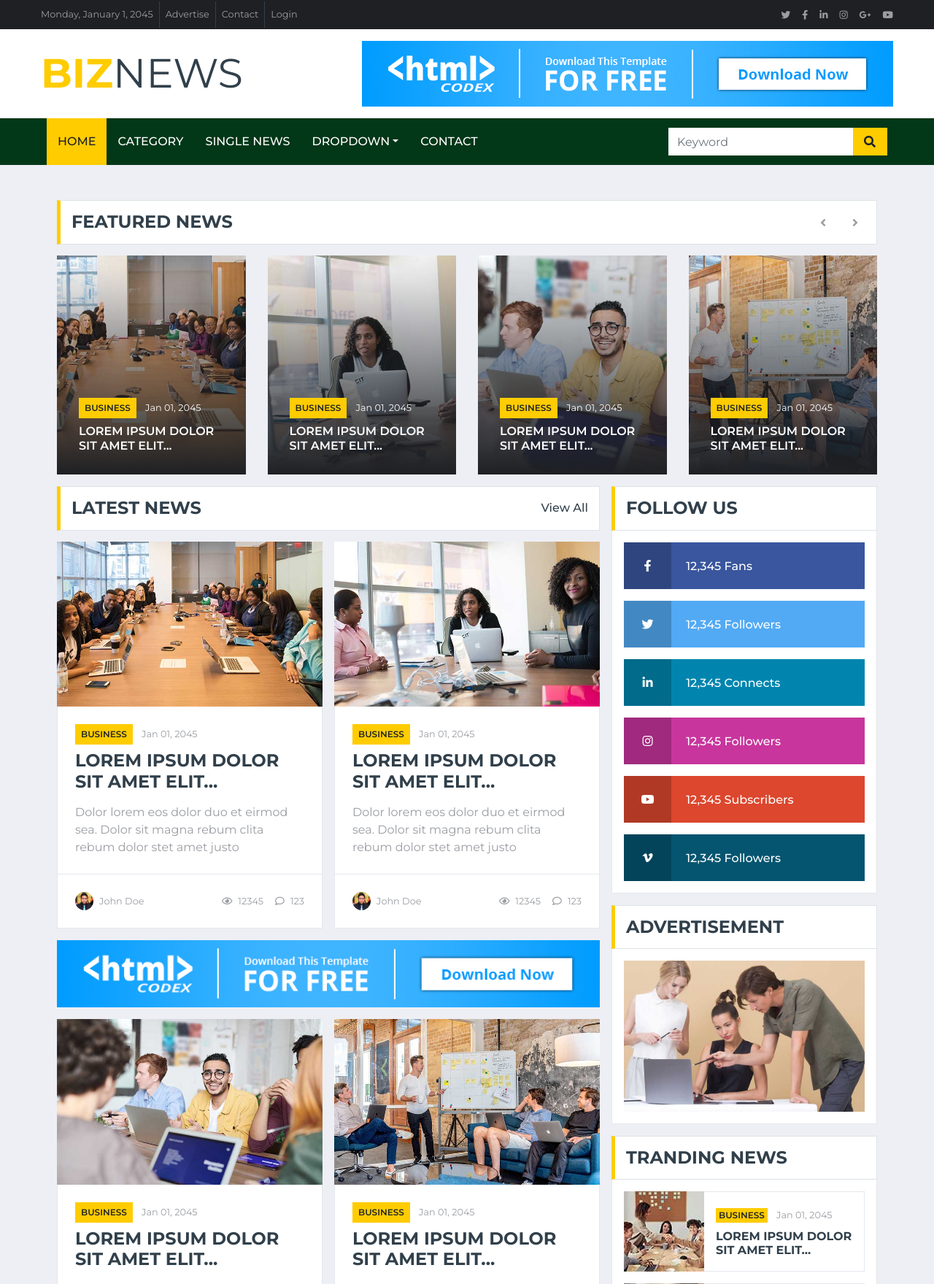
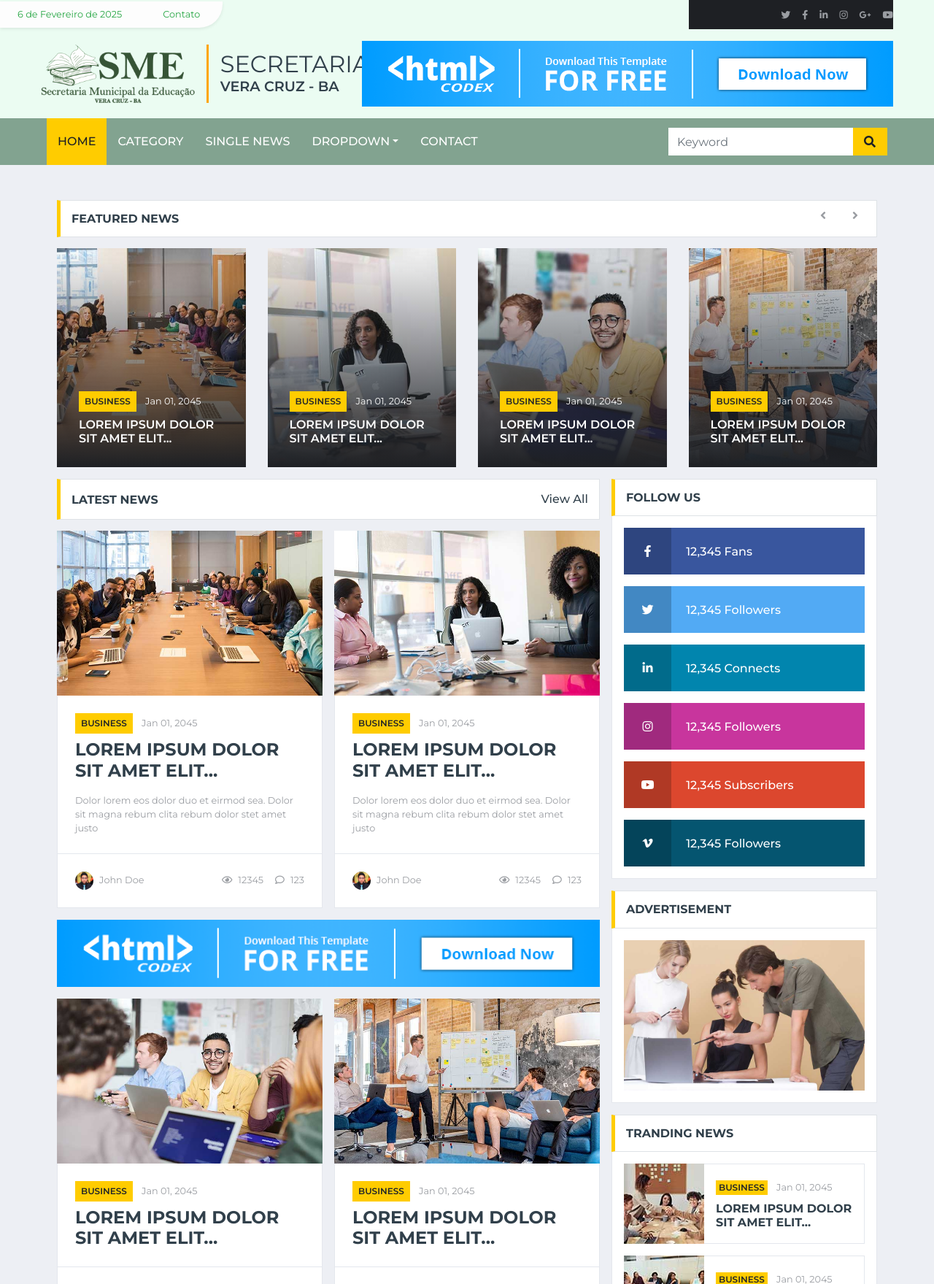
Before and after one commit to leonine1983/site_veracruz_sme, a Django app: template blog/templates/index.html in a window 1280 px wide. Shown: the top 1759 px of the page at 73% size. Run offline with Django 5.2, Linux system fonts and the light colour scheme; the template is opened without the code that fills it, so the values that code supplies are empty; some libraries are stand-ins or nearby versions.

Commit message:
atualizaod

```diff
--- a/blog/templates/base/index.html
+++ b/blog/templates/base/index.html
@@ -4,7 +4,7 @@
 
 <head>
     <meta charset="utf-8">
-    <title>BizNews - Free News Website Template</title>
+    <title>Secretaria Municipal da Educação</title>
     <meta content="width=device-width, initial-scale=1.0" name="viewport">
     <meta content="Free HTML Templates" name="keywords">
     <meta content="Free HTML Templates" name="description">
@@ -24,34 +24,43 @@
 
     <!-- Customized Bootstrap Stylesheet -->
     <link href="{% static 'base/css/style.css' %}" rel="stylesheet">
+    <style>
+        h1{font-size: 1.6rem!important;}
+        h2{font-size: 1.4rem!important;}
+        h3{font-size: 1.2rem!important;}
+        h4{font-size: 1rem!important;}
+        p{font-size: 0.8rem!important;}
+    </style>
 
 </head>
 
 <body>
     <!-- Topbar Start -->
     <div class="container-fluid d-none d-lg-block">
-        <div class="row align-items-center bg-dark px-lg-5">
+        <div class="row align-items-center  px-lg-5"  style='background:rgb(235, 252, 242)!important'>
             <div class="col-lg-9">
-                <nav class="navbar navbar-expand-sm bg-dark p-0">
-                    <ul class="navbar-nav ml-n2">
-                        <li class="nav-item border-right border-secondary">
-                            <a class="nav-link text-body small" href="#">Monday, January 1, 2045</a>
-                        </li>
-                        <li class="nav-item border-right border-secondary">
-                            <a class="nav-link text-body small" href="#">Advertise</a>
-                        </li>
-                        <li class="nav-item border-right border-secondary">
-                            <a class="nav-link text-body small" href="#">Contact</a>
+                <nav class="navbar navbar-expand-sm fs-4 shadow-sm "  style='
+                background:rgb(253, 253, 253)!important;
+                border-bottom-right-radius: 2rem;width: 35%;
+                padding:0px!important;
+                margin-left:-3.5rem'
+             >
+                    <ul class="navbar-nav ml-n2 " >
+                        <li class="nav-item  px-4 ">
+                            <a class="nav-link text-success  small" href="#">{% now "j \d\e F \d\e Y" %}</a>
                         </li>
                         <li class="nav-item">
-                            <a class="nav-link text-body small" href="#">Login</a>
+                            <a class="nav-link text-success small" href="#"></a>
+                        </li>
+                        <li class="nav-item">
+                            <a class="nav-link text-success small" href="#">Contato</a>
                         </li>
                     </ul>
                 </nav>
             </div>
-            <div class="col-lg-3 text-right d-none d-md-block">
+            <div class="col-lg-3 text-right d-none d-md-block" >
                 <nav class="navbar navbar-expand-sm bg-dark p-0">
-                    <ul class="navbar-nav ml-auto mr-n2">
+                    <ul class="navbar-nav ml-auto mr-n2" >
                         <li class="nav-item">
                             <a class="nav-link text-body" href="#"><small class="fab fa-twitter"></small></a>
                         </li>
@@ -74,10 +83,18 @@
                 </nav>
             </div>
         </div>
-        <div class="row align-items-center bg-white py-3 px-lg-5">
+        <div class="row align-items-center  py-3 px-lg-5" style='background:rgb(235, 252, 242)!important'>
             <div class="col-lg-4">
                 <a href="index.html" class="navbar-brand p-0 d-none d-lg-block">
-                    <h1 class="m-0 display-4 text-uppercase text-primary">Biz<span class="text-secondary font-weight-normal">News</span></h1>
+                    <div class="d-flex">
+                        <h1 class="m-0 display-4 text-uppercase text-primary d-flex align-content-center" style='font-size:1.5rem!important'>
+                            <img  src="{% static 'SME.png' %}" class='logo pe-2' alt="" height="80">
+                            <div class="p-2 mx-3 px-3" style="border-left: 0.2rem solid orange;">
+                                <h2 class="text-secondary font-weight-normal p-0 m-0" style="font-size: 2rem!important;">Secretaria Municipal da Educação</h2>
+                                <h3 class="text-secondary p-0 fs-5 m-0">Vera Cruz - BA</h3>
+                            </div>
+                        </h1>
+                    </div>
                 </a>
             </div>
             <div class="col-lg-8 text-center text-lg-right">
@@ -90,7 +107,7 @@
 
     <!-- Navbar Start -->
     <div class="container-fluid p-0">
-        <nav class="navbar navbar-expand-lg bg-dark navbar-dark py-2 py-lg-0 px-lg-5" style='background:rgba(2,55,24,1)!important'>
+        <nav class="navbar navbar-expand-lg bg-dark navbar-dark py-2 py-lg-0 px-lg-5"  style='background:rgb(130, 163, 144)!important'>
             <a href="index.html" class="navbar-brand d-block d-lg-none">
                 <h1 class="m-0 display-4 text-uppercase text-primary">Biz<span class="text-white font-weight-normal">News</span></h1>
             </a>
@@ -98,7 +115,7 @@
                 <span class="navbar-toggler-icon"></span>
             </button>
 
-            <div class="collapse navbar-collapse justify-content-between px-0 px-lg-3" style='background:rgba(2,55,24,1) ' id="navbarCollapse">
+            <div class="collapse navbar-collapse justify-content-between px-0 px-lg-3"  style='background:rgb(130, 163, 144)!important' id="navbarCollapse">
                 <div class="navbar-nav mr-auto py-0">
                     <a href="index.html" class="nav-item nav-link active">Home</a>
                     <a href="category.html" class="nav-item nav-link">Category</a>
```
Also changed, not shown: blog/templates/base/css/style.css, blog/templates/base/css/style.min.css.
